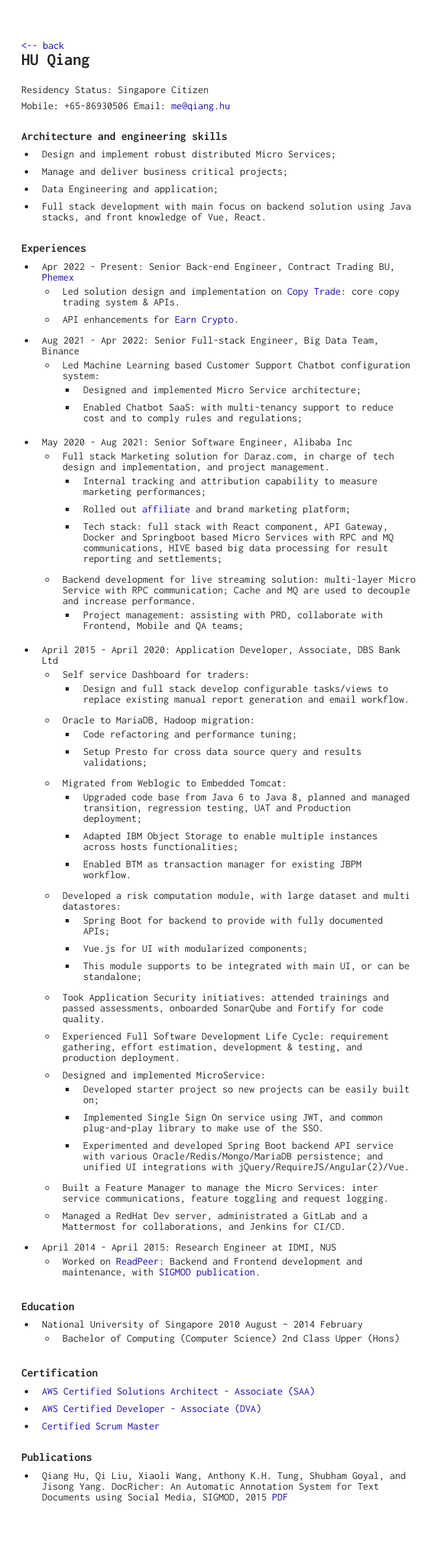
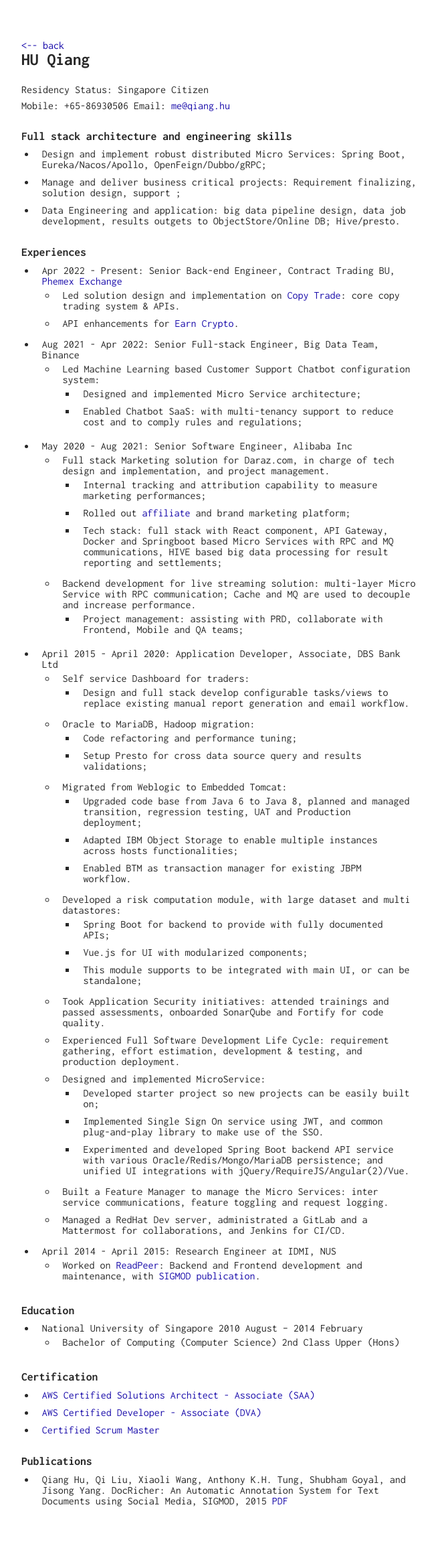
Before and after one commit to huqiang/huqiang.github.io, a Jekyll site: the page built from resume/index.markdown, in a window 1280 px wide. Shown: the whole page at 67% size, without its empty margins (308-960 px from the left). Built offline with Jekyll 4.4.1, drawn with Linux system fonts in a browser that asks for light colours.

Commit message:
Update resume tech stack

```diff
--- a/_sass/_print.scss
+++ b/_sass/_print.scss
@@ -8,6 +8,7 @@
     word-wrap: break-word;
   }
   .about {
+    font-size: 12px;
     &__title {
       font-size: 1.4em;
     }
--- a/resume/index.markdown
+++ b/resume/index.markdown
@@ -10,14 +10,13 @@ cover: '/images/huqiang.jpg'
 _Residency Status: Singapore Citizen_
 _Mobile: +65-86930506      Email: <mailto:me@qiang.hu>_
 
-## Architecture and engineering skills
-- Design and implement robust distributed Micro Services;
-- Manage and deliver business critical projects;
-- Data Engineering and application;
-- Full stack development with main focus on backend solution using Java stacks, and front knowledge of Vue, React.
+## Full stack architecture and engineering skills
+- Design and implement robust distributed Micro Services: Spring Boot, Eureka/Nacos/Apollo, OpenFeign/Dubbo/gRPC;
+- Manage and deliver business critical projects: Requirement finalizing, solution design, support ;
+- Data Engineering and application: big data pipeline design, data job development, results outgets to ObjectStore/Online DB; Hive/presto.
 
 ## Experiences
-- Apr 2022 - Present: Senior Back-end Engineer, Contract Trading BU, [Phemex](https://phemex.com/)
+- Apr 2022 - Present: Senior Back-end Engineer, Contract Trading BU, [Phemex Exchange](https://phemex.com/)
   - Led solution design and implementation on [Copy Trade](https://phemex.com/copy-trading/list):  core copy trading system & APIs.
   - API enhancements for [Earn Crypto](https://phemex.com/earn-crypto).
 - Aug 2021 - Apr 2022: Senior Full-stack Engineer, Big Data Team, Binance
```
Also changed, not shown: other parts of resume/index.markdown (+1 -1 lines).
